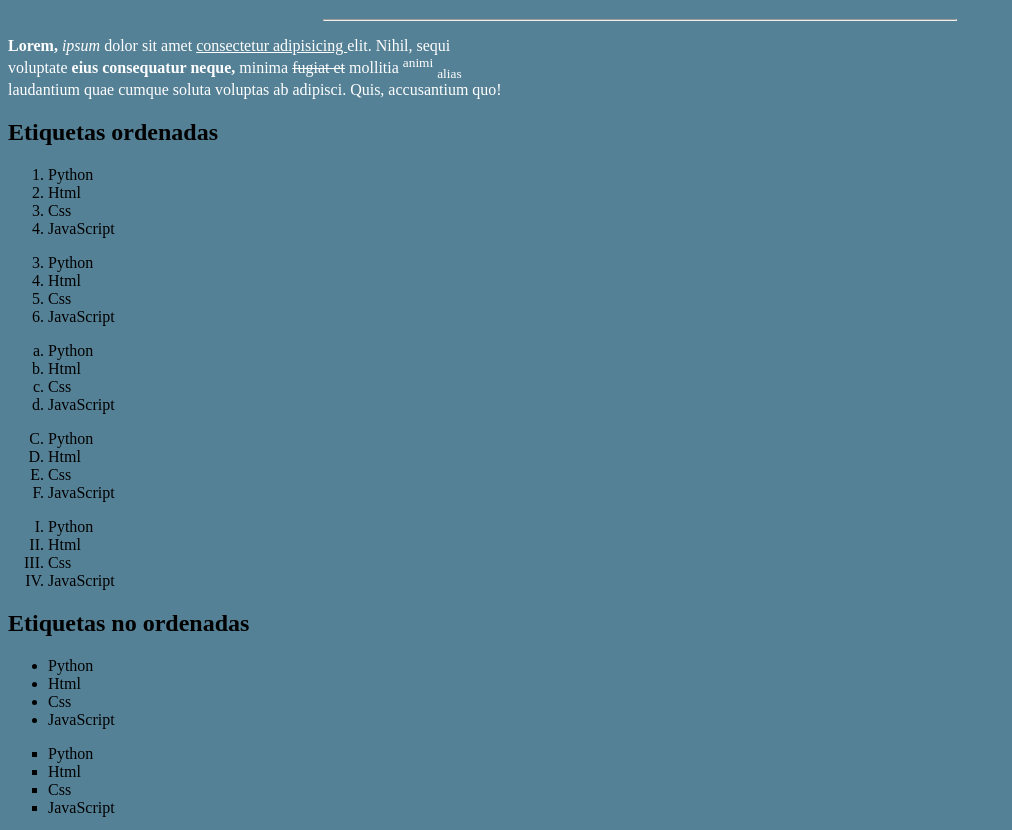
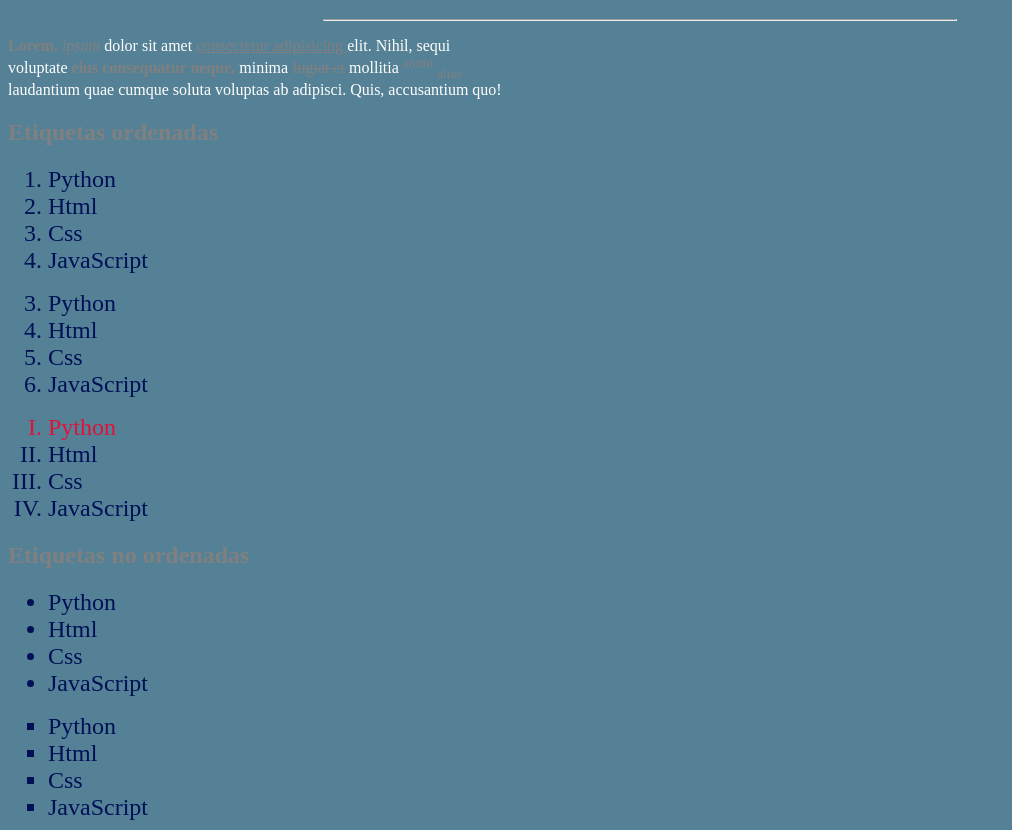
Before and after one commit to yuliethCor08/campus2, a plain HTML site: page clase1/estilos/primeraPagina.html in a window 1280 px wide. Shown: the part 62-892 px from the top of the page, without its empty margins (0-1012 px from the left). Drawn offline with Linux system fonts and the light colour scheme; files whose address does not match are found by name.

Commit message:
añadiendo ejercicios

```diff
--- a/clase1/primeraPagina.html
+++ b/clase1/estilos/primeraPagina.html
@@ -4,18 +4,34 @@
     <meta charset="UTF-8">
     <meta name="viewport" content="width=device-width, initial-scale=1.0">
     <title>Primera Página web</title>
+    <style>
+      *{
+         color: gray;
+      }
+
+      p{
+         color: aqua;
+      }
+      li{
+         color: rgb(0, 16, 87);
+         font-size: 1.5em;
+      }
+      #text-html{
+         color: crimson;
+      }
+    </style>
 </head>
 <body style="background-color: #558196;">
     <h1 align = "center" style="color: #fff; font-family: 'Lucida Sans', 'Lucida Sans Regular', 'Lucida Grande', 'Lucida Sans Unicode', Geneva, Verdana, sans-serif;">Mi Primera página Web</h1>
     <hr width = "50%" align="center">
 
     <p style="color: #fff;"><b> Lorem,</b> <i>ipsum </i>dolor sit amet <u>consectetur adipisicing </u>elit. Nihil, sequi
-        <br>voluptate <strong>eius consequatur neque,</strong> minima <s>fugiat et</s> mollitia <sup>animi</sup> <sub>alias</sub>
+        <br>voluptate <strong class="teximport">eius consequatur neque,</strong> minima <s>fugiat et</s> mollitia <sup>animi</sup> <sub>alias</sub>
          <br>laudantium quae cumque soluta voluptas ab adipisci. Quis, accusantium quo!</p>
 
          <h2>Etiquetas ordenadas</h2>
          <ol>
-            <li>Python</li>
+            <li class="teximport">Python</li>
             <li>Html</li>
             <li>Css</li>
             <li>JavaScript</li>
@@ -23,27 +39,13 @@
 
          <ol start="3">
             <li>Python</li>
-            <li>Html</li>
-            <li>Css</li>
-            <li>JavaScript</li>
-         </ol>
-
-         <ol type="a">
-            <li>Python</li>
-            <li>Html</li>
-            <li>Css</li>
-            <li>JavaScript</li>
-         </ol>
-
-         <ol type="A" start="3">
-            <li>Python</li>
-            <li>Html</li>
+            <li class="teximport">Html</li>
             <li>Css</li>
             <li>JavaScript</li>
          </ol>
 
          <ol type="I">
-            <li>Python</li>
+            <li id="text-html">Python</li>
             <li>Html</li>
             <li>Css</li>
             <li>JavaScript</li>
@@ -61,7 +63,7 @@
             <li>Python</li>
             <li>Html</li>
             <li>Css</li>
-            <li>JavaScript</li>
+            <li class="teximport">JavaScript</li>
          </ul>
 
          <ul type = "disc">
@@ -74,7 +76,7 @@
          <ul type = "circle">
             <li>Python</li>
             <li>Html</li>
-            <li>Css</li>
+            <li class="teximport">Css</li>
             <li>JavaScript</li>
          </ul>
 
```
Also changed, not shown: clase1/estilos/estilos.css (added).
